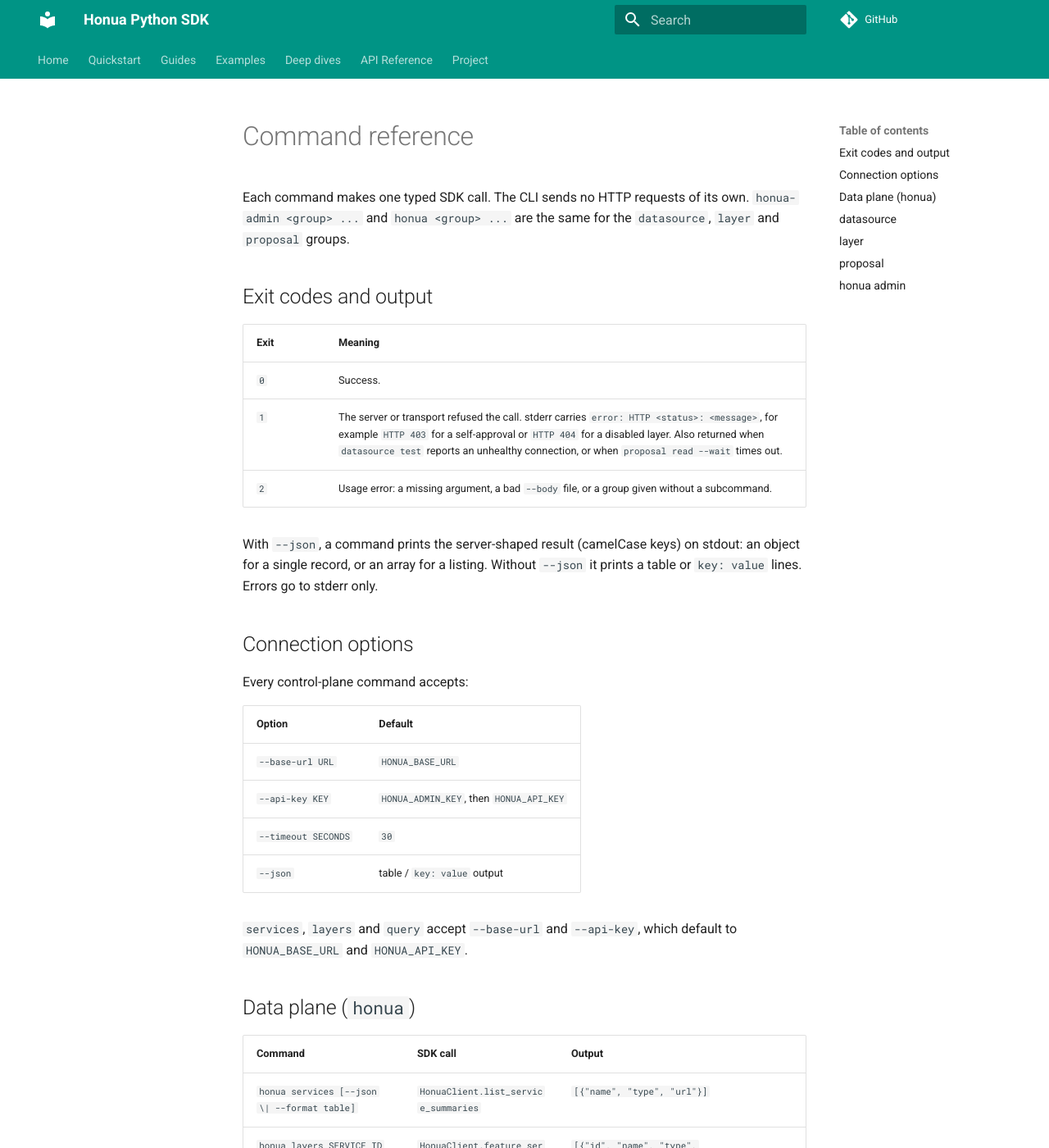
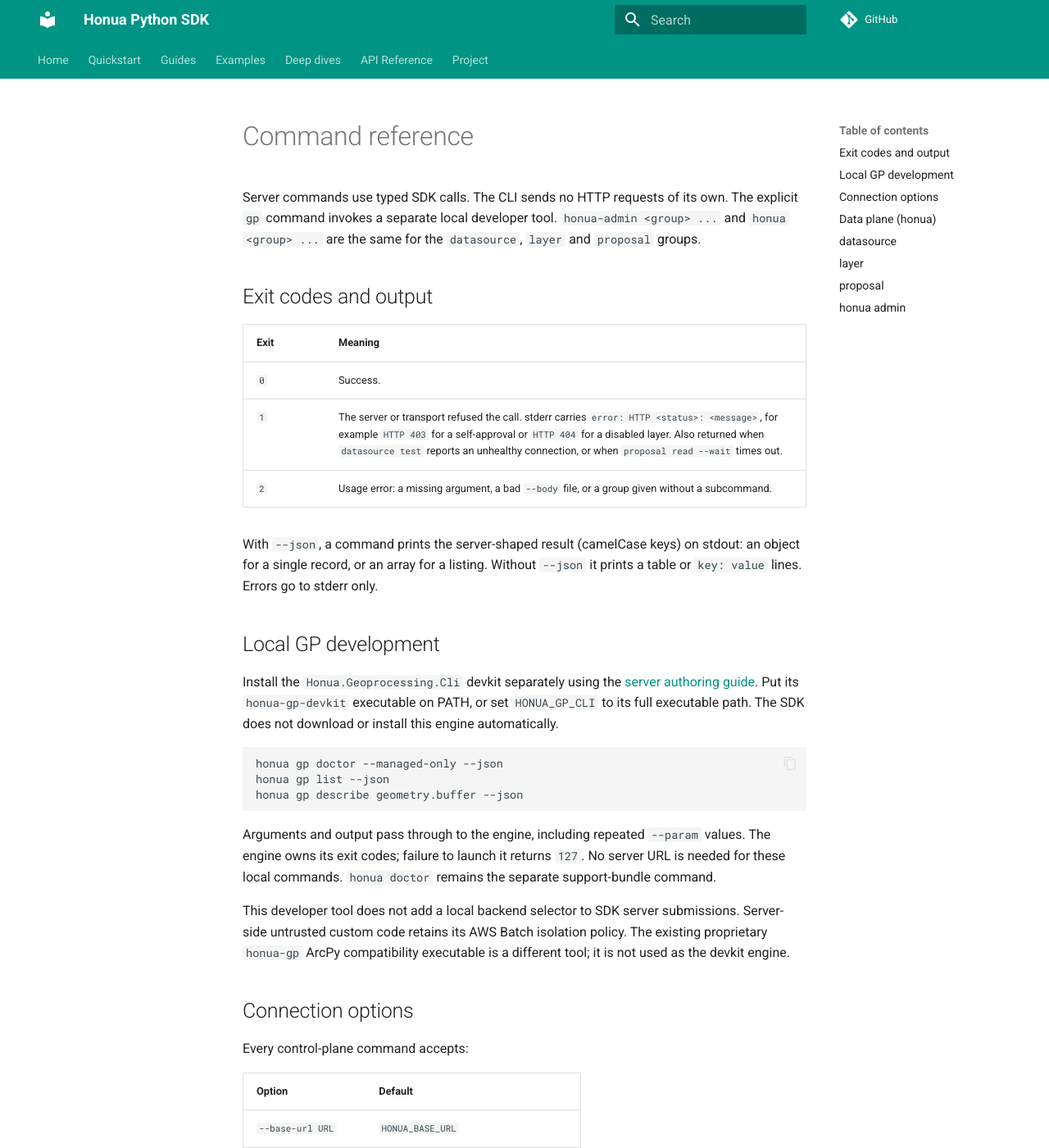
Before and after one commit to honua-io/honua-sdk-python, an MkDocs documentation site: the page built from docs/cli/reference.md, in a window 1280 px wide and 1400 px high. Shown: the whole window at 82% size. Built offline with MkDocs 1.6.1 and Material for MkDocs 9.7.7, drawn with Linux system fonts in a browser that asks for light colours; comment, search, counter and statistics services are not loaded; the version menu is left out.

Commit message:
feat(cli): delegate GP commands to the local devkit (#299)

````diff
--- a/docs/cli/reference.md
+++ b/docs/cli/reference.md
@@ -7,8 +7,9 @@
 ---
 # Command reference
 
-Each command makes one typed SDK call. The CLI sends no HTTP requests of its
-own. `honua-admin <group> ...` and `honua <group> ...` are the same for the
+Server commands use typed SDK calls. The CLI sends no HTTP requests of its
+own. The explicit `gp` command invokes a separate local developer tool.
+`honua-admin <group> ...` and `honua <group> ...` are the same for the
 `datasource`, `layer` and `proposal` groups.
 
 ## Exit codes and output
@@ -22,6 +23,29 @@
 With `--json`, a command prints the server-shaped result (camelCase keys) on
 stdout: an object for a single record, or an array for a listing. Without
 `--json` it prints a table or `key: value` lines. Errors go to stderr only.
+
+## Local GP development
+
+Install the `Honua.Geoprocessing.Cli` devkit separately using the
+[server authoring guide](https://docs.honua.io/guides/query-analyze/gp-devkit-authoring).
+Put its `honua-gp-devkit` executable on PATH, or set `HONUA_GP_CLI` to its full
+executable path. The SDK does not download or install this engine automatically.
+
+```bash
+honua gp doctor --managed-only --json
+honua gp list --json
+honua gp describe geometry.buffer --json
+```
+
+Arguments and output pass through to the engine, including repeated `--param`
+values. The engine owns its exit codes; failure to launch it returns `127`.
+No server URL is needed for these local commands. `honua doctor` remains the
+separate support-bundle command.
+
+This developer tool does not add a local backend selector to SDK server
+submissions. Server-side untrusted custom code retains its AWS Batch isolation
+policy. The existing proprietary `honua-gp` ArcPy compatibility executable is
+a different tool; it is not used as the devkit engine.
 
 ## Connection options
 
````
Also changed, not shown: AGENTS.md (+7 -4 lines), docs/cli/README.md (+2 -1 lines), 2 other files.
